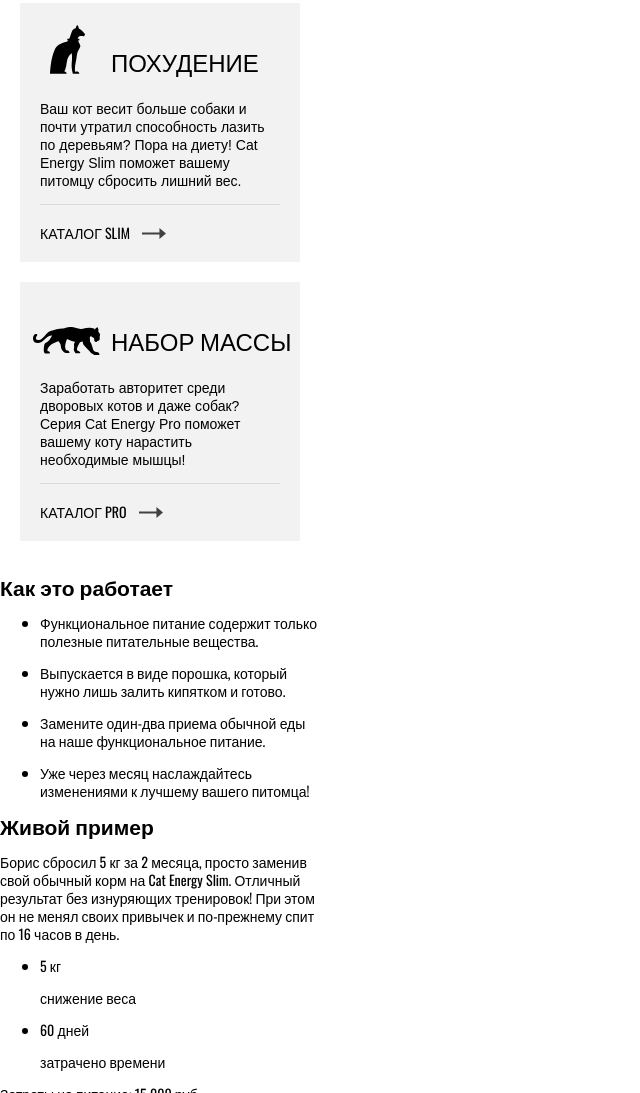
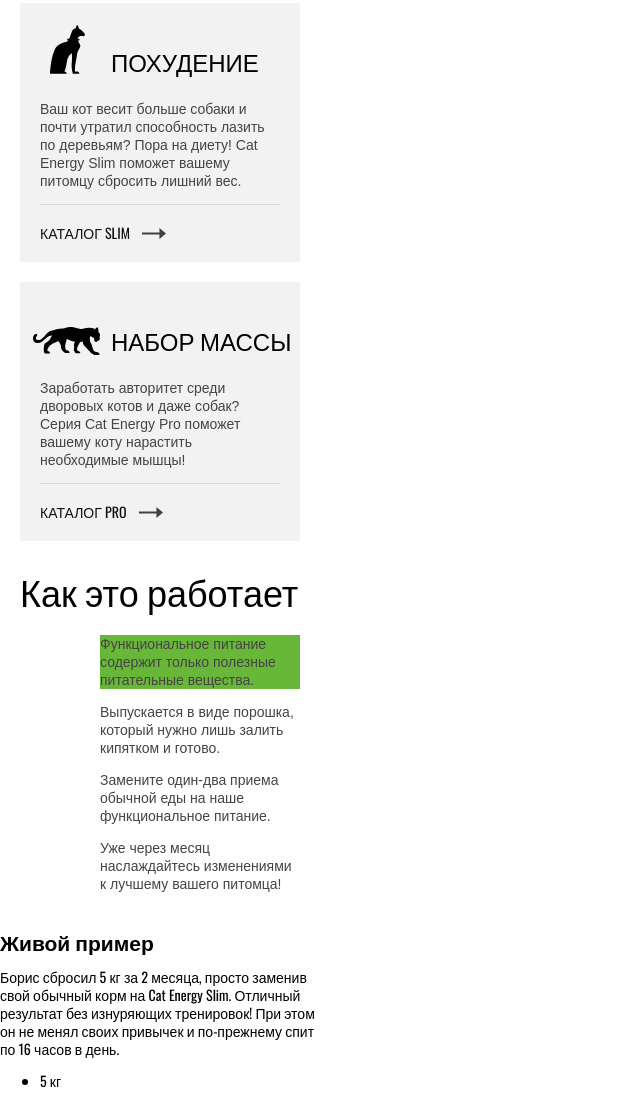
Before and after one commit to rkorupaev/455883-cat-energy-17, a website: page source/index.html in a window 1280 px wide. Shown: the part 568-1661 px from the top of the page, without its empty margins (0-640 px from the left). Drawn offline with nearby package versions, Linux system fonts and the light colour scheme; files that its build step writes are made by us from their sources.

Commit message:
howitworks block started

```diff
--- a/source/index.html
+++ b/source/index.html
@@ -45,7 +45,7 @@
       </div>
     </section>
     <section class="howitworks">
-      <h2>Как это работает</h2>
+      <h2 class="howitworks__title">Как это работает</h2>
       <ul class="howitworks__list">
         <li class="howitworks__item">
           <p class="howitworks__text howitworks__text--healthy">Функциональное питание содержит только полезные питательные вещества.</p>
--- a/source/sass/categories.scss
+++ b/source/sass/categories.scss
@@ -41,6 +41,7 @@
   font-family: Arial;
   padding-left: 20px;
   padding-right: 35px;
+  color: $text-black;
 }
 
 .categories__button {
--- a/source/sass/howitworks.scss
+++ b/source/sass/howitworks.scss
@@ -0,0 +1,30 @@
+.howitworks {
+  padding-left: 20px;
+  padding-right: 20px;
+  margin-bottom: 40px;
+}
+
+.howitworks__title {
+  font-size: 36px;
+  line-height: 60px;
+  font-weight: 400;
+  margin: 0;
+}
+
+.howitworks__list {
+  list-style: none;
+  padding-left: 80px;
+}
+
+.howitworks__text {
+  font-family: Arial;
+  color: $text-black;
+}
+
+.howitworks__text--healthy {
+  background-color: $green;
+  background-image: url(../img/advantage-leaf@1x.png);
+  background-repeat: no-repeat;
+  background-size: 60px 60px;
+  background-position: -60px -60px;
+}
--- a/source/sass/variables.scss
+++ b/source/sass/variables.scss
@@ -2,5 +2,6 @@
 $white: #ffffff;
 $green: #68b738;
 $grey: #f2f2f2;
-$black: #000000;
+$black: #111111;
 $border-grey: #d9d9d9;
+$text-black: #444444;
```
